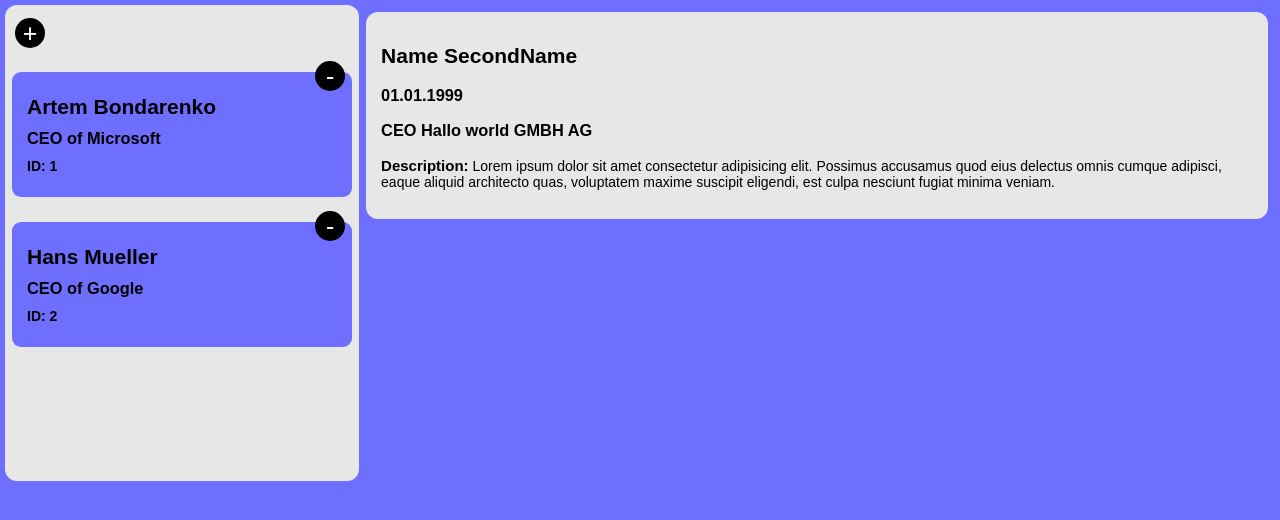
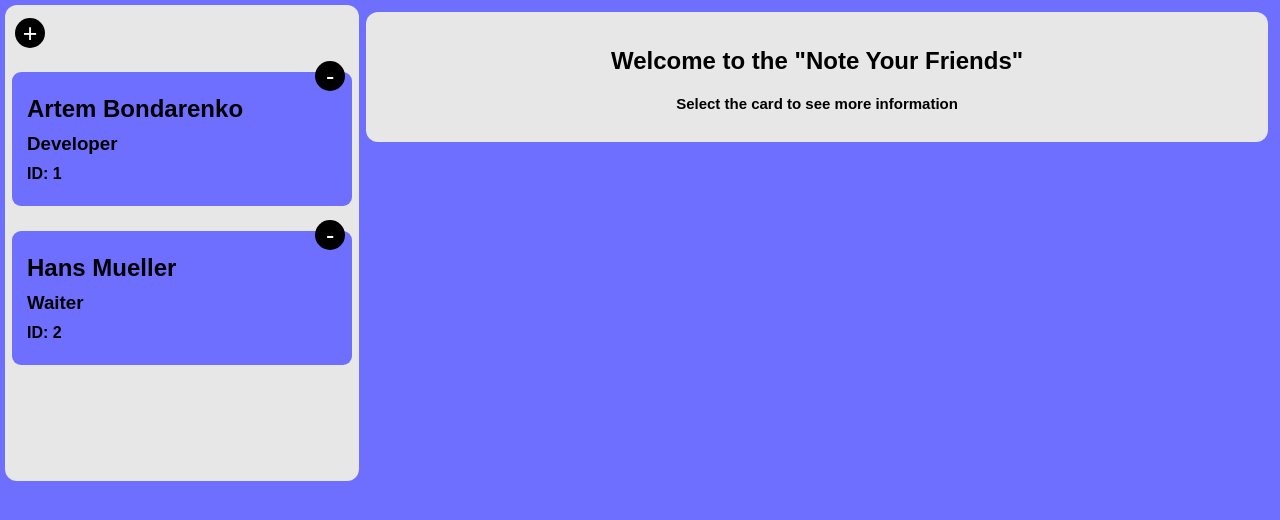
Before and after one commit to himique/Note-Your-Firend-Mobile-Responsible, a website: page index.html in a window 1280 px wide. Drawn offline with Linux system fonts and the light colour scheme.

Commit message:
Add files via upload

```diff
--- a/index.html
+++ b/index.html
@@ -3,7 +3,7 @@
 
 <head>
     <meta charset="UTF-8">
-    <meta name="viewport" content="width=device-width, initial-scale=1.0">
+    <meta name="viewport" content="width=device-width, initial-scale=1, maximum-scale=1">
     <title>Note Your Friends</title>
     <link rel="icon" type="image/x-icon" href="./images/favicon.svg">
     <link rel="stylesheet" href="./styles.css">
@@ -38,20 +38,8 @@
         <div class="description_container">
             <div class="description">
                 <div class="description_name">
-                    <h2>Name SecondName</h2>
-                </div>
-                <div class="description_birthday">
-                    <h3>01.01.1999</h3>
-                </div>
-                <div class="description_employment">
-                    <h3>CEO Hallo world GMBH AG</h3>
-                </div>
-                <div class="description_last_action">
-                    <p><span class="description_span">Description:</span>
-                        Lorem ipsum dolor sit amet consectetur adipisicing elit. Possimus accusamus
-                        quod eius delectus omnis cumque adipisci, eaque aliquid architecto quas, voluptatem
-                        maxime suscipit eligendi, est culpa nesciunt fugiat minima veniam.</p>
-                </div>
+                    <h2 class="welcome_h2">Welcome to the "Note Your Friends"</h2>
+                    <p class="welcome_p">Select the card to see more information</p>
             </div>
         </div>
     </div>
--- a/js/controller.js
+++ b/js/controller.js
@@ -4,13 +4,14 @@ let html = document.querySelector(".card_isolate");
 let DescHtml = document.querySelector(".description_container");
 let dialog = document.querySelector(".addCard_dialog");
 let btnContainer = document.querySelector(".dialog_add_buttoms");
+let dialogAdd = document.querySelector(".addCard_dialog");
 let menuAddContainer = document.querySelector(".buttons_menu");
 
-
+let wrapper = document.querySelector(".form");
 
 cardList.renderCard(Database.mainArray, html);
 
-
+//Add card
 menuAddContainer.addEventListener('click', function (event) {
   if (event.target.classList.contains('add_button')) {
     dialog.showModal();
@@ -22,7 +23,11 @@ btnContainer.addEventListener('click', function (event) {
     dialog.close();
   }
 });
-
+dialogAdd.addEventListener('click', function (event) {
+  if (!wrapper.contains(event.target)) {
+    dialog.close();
+  }
+});
 btnContainer.addEventListener('click', function (event) {
 
   if (event.target.classList.contains('form_button_change')) {
@@ -45,14 +50,7 @@ btnContainer.addEventListener('click', function (event) {
   }
 });
 
-// function toAddCard() {
-
-//   let newId = Database.setId(Database.mainArray);
-
-//   Database.add(nameInput, nameSecondInput, ageInput, empInput, newId, newDesdescInputcription);
-//   cardList.renderCard(Database.mainArray, html);
-// }
-//Remove card
+//Remove
 html.addEventListener('click', function (event) {
   if (event.target.classList.contains('remove_button')) {
     const cardId = parseInt(event.target.dataset.cardId); // Получаем ID из атрибута data кнопки
--- a/js/model.js
+++ b/js/model.js
@@ -1,7 +1,7 @@
 let Database = {
   mainArray: [
-    { name: "Artem", secondName: "Bondarenko", age: 22, emp: "CEO of Microsoft", id: 1, desc: "Im Professional photografer" },
-    { name: "Hans", secondName: "Mueller", age: 43, emp: "CEO of Google", id: 2, desc: "I love Google" },
+    { name: "Artem", secondName: "Bondarenko", age: 22, emp: "Developer", id: 1, desc: "I do, what i wanna do" },
+    { name: "Hans", secondName: "Mueller", age: 43, emp: "Waiter", id: 2, desc: "I love be a waiter" },
 
   ],
 
--- a/styles.css
+++ b/styles.css
@@ -5,7 +5,7 @@
     --text-color-light: rgba(255, 255, 255, 0.74);
     --text-color-medium: rgba(255, 255, 255, 0.589);
     --font-family: "DM Sans", sans-serif;
-    --font-size: 14px;
+    --font-size: 16px;
 }
 
 body {
@@ -252,6 +252,7 @@ input[type="reset"] {
     background-color: white;
     justify-content: center;
     align-items: center;
+    outline: none;
 }
 
 .form {
@@ -259,6 +260,7 @@ input[type="reset"] {
     width: fit-content;
     height: fit-content;
     padding: 2.1rem;
+    outline: none;
 }
 
 .input_name {
@@ -365,7 +367,12 @@ input[type="reset"] {
     padding: 5px 10px;
     color: white;
 }
-
+input{
+    font-size: 16px;
+}
+input::placeholder{
+    font-size: 16px;
+}
 .dialog_add_buttoms {
     display: flex;
     position: relative;
@@ -375,7 +382,14 @@ input[type="reset"] {
     grid-template-columns: repeat(2, auto);
     justify-content: space-between;
 }
-
+.welcome_h2{
+    text-align: center;
+}
+.welcome_p{
+    text-align: center;
+    font-weight: 600;
+    font-size: 15px;
+}
 @media screen and (max-width: 1372px) {
     .card_list:hover {
         opacity: 1;
```
